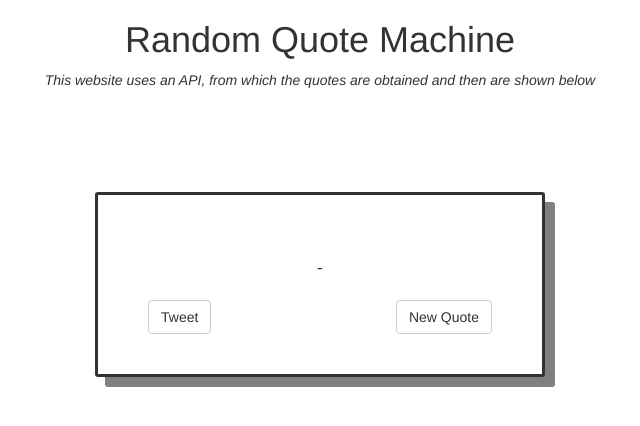
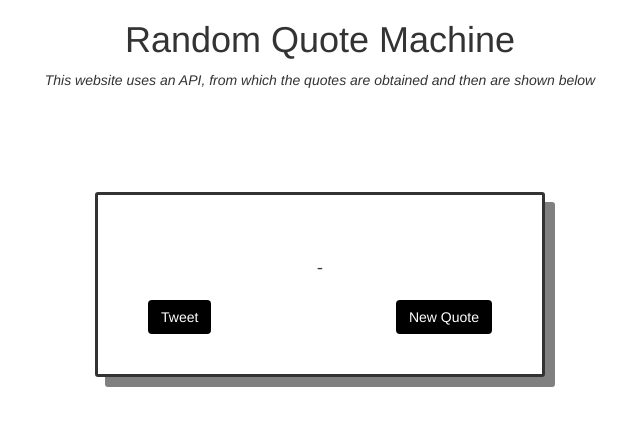
Before and after one commit to saisk8/Random-Quote-Generator, a plain HTML site: page index.html in a window 1280 px wide. Shown: the whole page, without its empty margins (320-960 px from the left). Drawn offline with nearby package versions, Linux system fonts and the light colour scheme; no server answers.

Commit message:
Index: Fixed minor issue

```diff
--- a/index.html
+++ b/index.html
@@ -25,8 +25,8 @@
             <span id="author"></span>
         </div>
         <div>
-            <button class="btn btn-default button2">Tweet</button>
-            <button class="btn btn-default button1">New Quote</button>
+            <button class="btn button2">Tweet</button>
+            <button class="btn button1">New Quote</button>
         </div>
     </div>
 </body>
```
